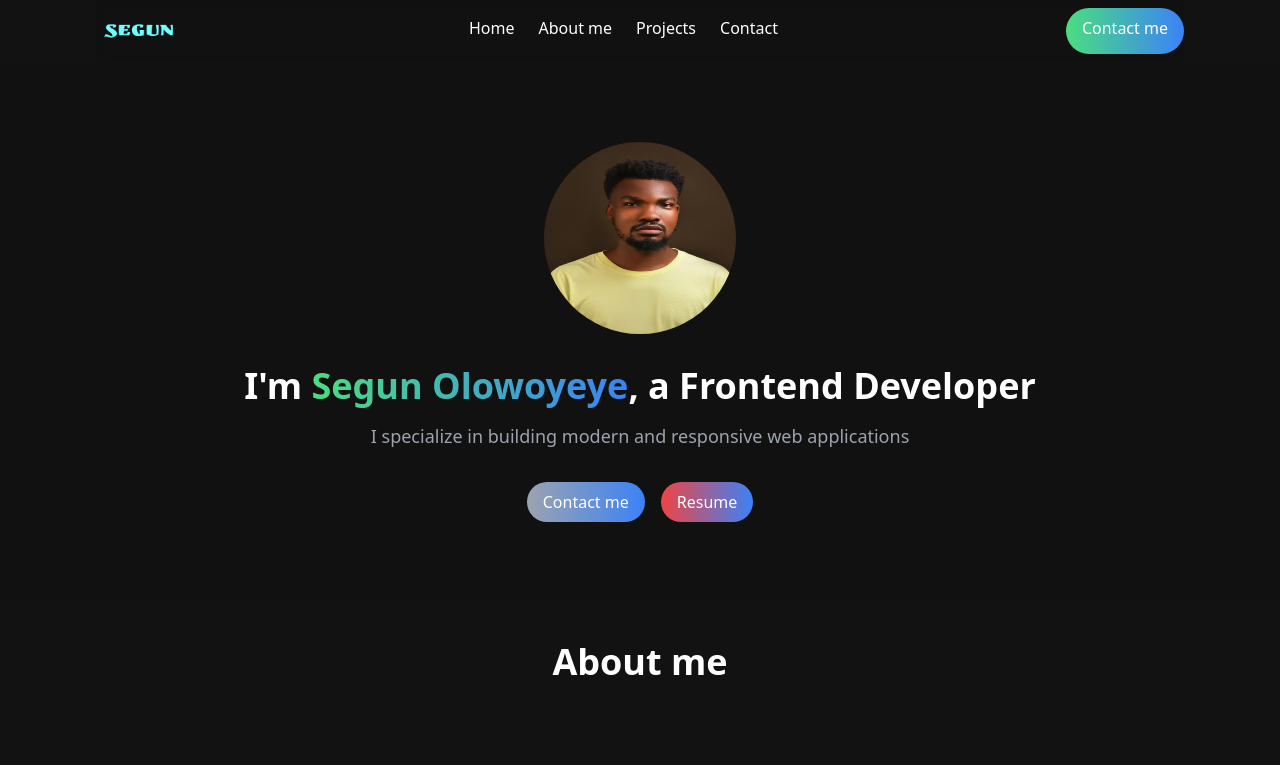
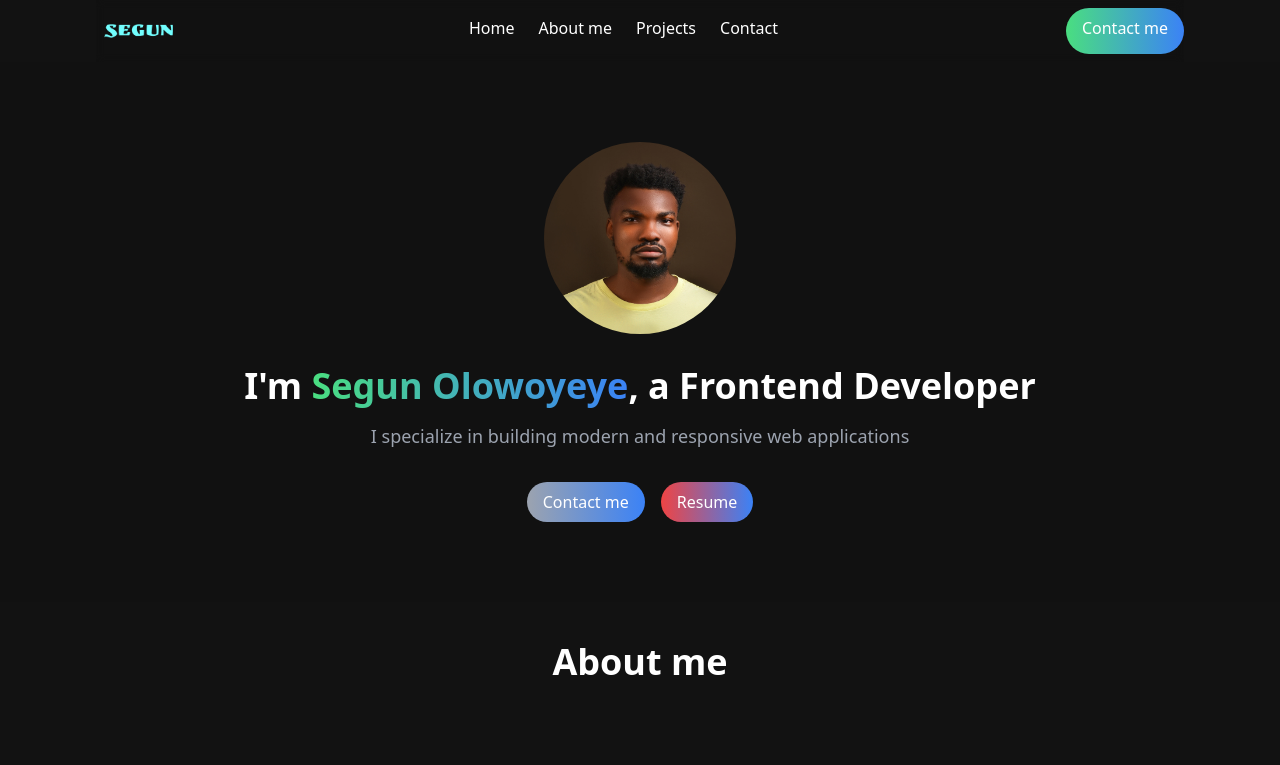
Before and after one commit to Segzyp1000/portfolionew, a React (Vite) app: page / in a window 1280 px wide. Shown: the top 765 px of the page. Built offline with nearby package versions, Linux system fonts and the light colour scheme.

Commit message:
added aspect ratio

```diff
--- a/src/components/Hero.jsx
+++ b/src/components/Hero.jsx
@@ -7,8 +7,9 @@ export default function () {
       <img
         src={segun}
         alt=""
-        className="hidden md:block mx-auto mb-8 h-48 w-48 rounded-full onject-cover transform transition-transform duration-300 hover:scale-105"
+        className="hidden md:block mx-auto mb-8 h-48 w-48 rounded-full object-cover object-top transform transition-transform duration-300 hover:scale-105"
       />
+
       <h1 className="h1 text-4xl font-bold">
         I'm{" "}
         <span className="text-transparent bg-clip-text bg-gradient-to-r from-green-400 to-blue-500 overflow-x-auto">
--- a/src/components/Navbar.jsx
+++ b/src/components/Navbar.jsx
@@ -43,7 +43,7 @@ function Navbar() {
           <a href="#projects" className=" hover:text-gray-400">
             Projects
           </a>
-          <a href="#contact" className=" hover:text-gray-400">
+          <a href="#contact" className=" hover:text-gray-400 ">
             Contact
           </a>
         </div>
@@ -113,7 +113,7 @@ function Navbar() {
             </li>
           </ul>
           <a href="#contact">
-            <button className="bg-gradient-to-r from-green-400 to-blue-500 text-white transform transition-transform duration-300 hover:scale-105 px-4 py-2 rounded-full">
+            <button className="bg-gradient-to-r from-green-400 to-blue-500 text-white transform transition-transform duration-300 hover:scale-105 px-4 py-2 rounded-full items-center">
               Contact me
             </button>
           </a>
```
